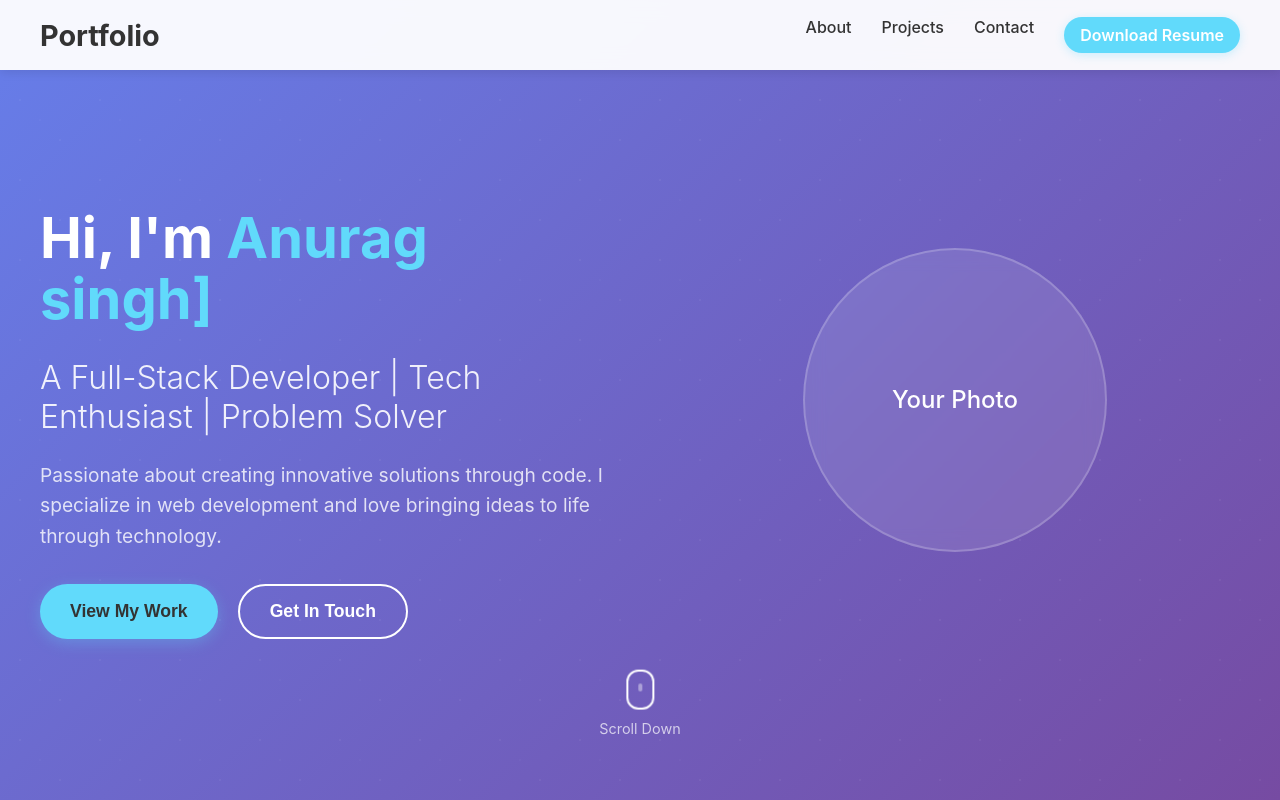
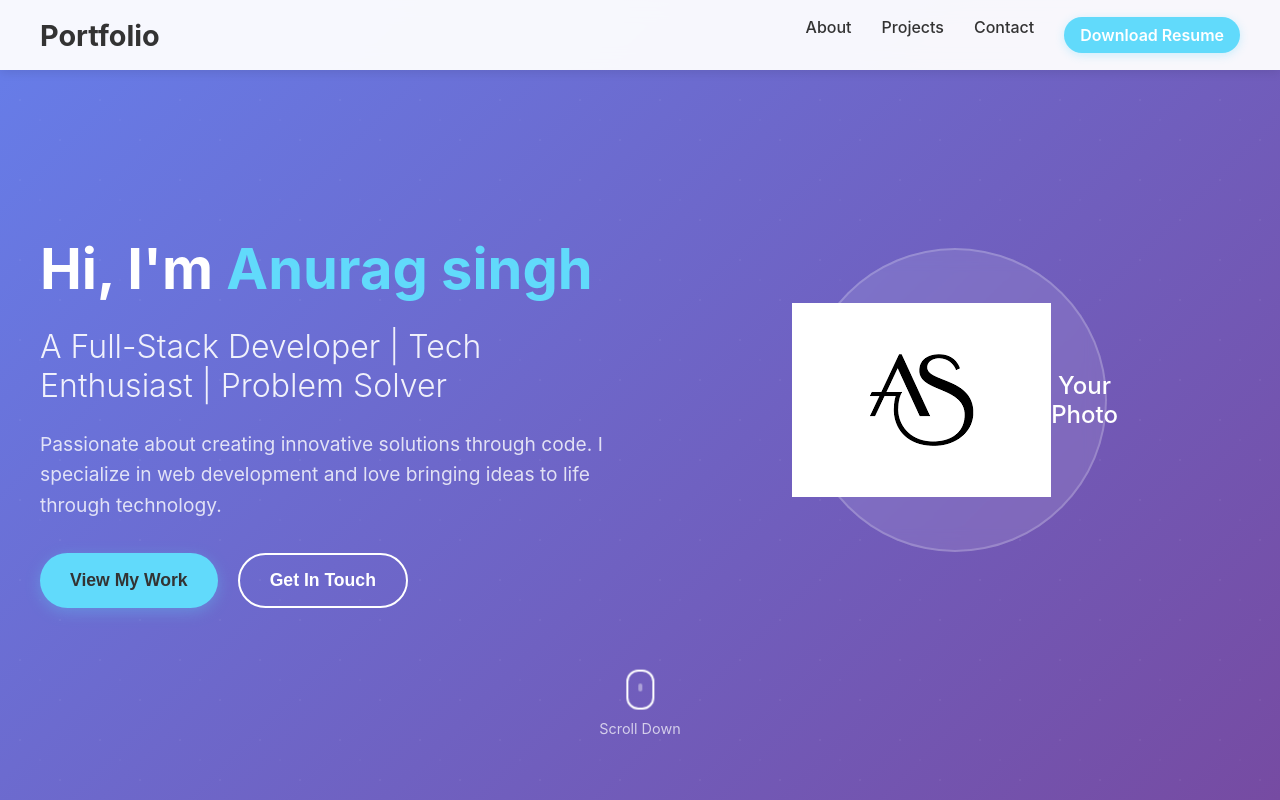
Before and after one commit to 20anuragsingh/portfolio, a React (Create React App) app in the folder my-portfolio/: page / in a window 1280 px wide. Shown: the top 800 px of the page. Built offline with nearby package versions, Linux system fonts and the light colour scheme.

Commit message:
next commit

```diff
--- a/my-portfolio/src/components/Hero.js
+++ b/my-portfolio/src/components/Hero.js
@@ -1,12 +1,12 @@
 import React from 'react';
-
+import logo from '../../public/images.png'
 const Hero = () => {
   return (
     <section className="hero-section">
       <div className="hero-container">
         <div className="hero-content">
           <h1 className="hero-title">
-            Hi, I'm <span className="hero-name">Anurag singh]</span>
+            Hi, I'm <span className="hero-name">Anurag singh</span>
           </h1>
           <h2 className="hero-subtitle">
             A Full-Stack Developer | Tech Enthusiast | Problem Solver
@@ -39,6 +39,7 @@ const Hero = () => {
         </div>
         <div className="hero-image">
           <div className="hero-image-placeholder">
+              <img src={logo} alt="Profile Picture" />
             <span>Your Photo</span>
           </div>
         </div>
```
